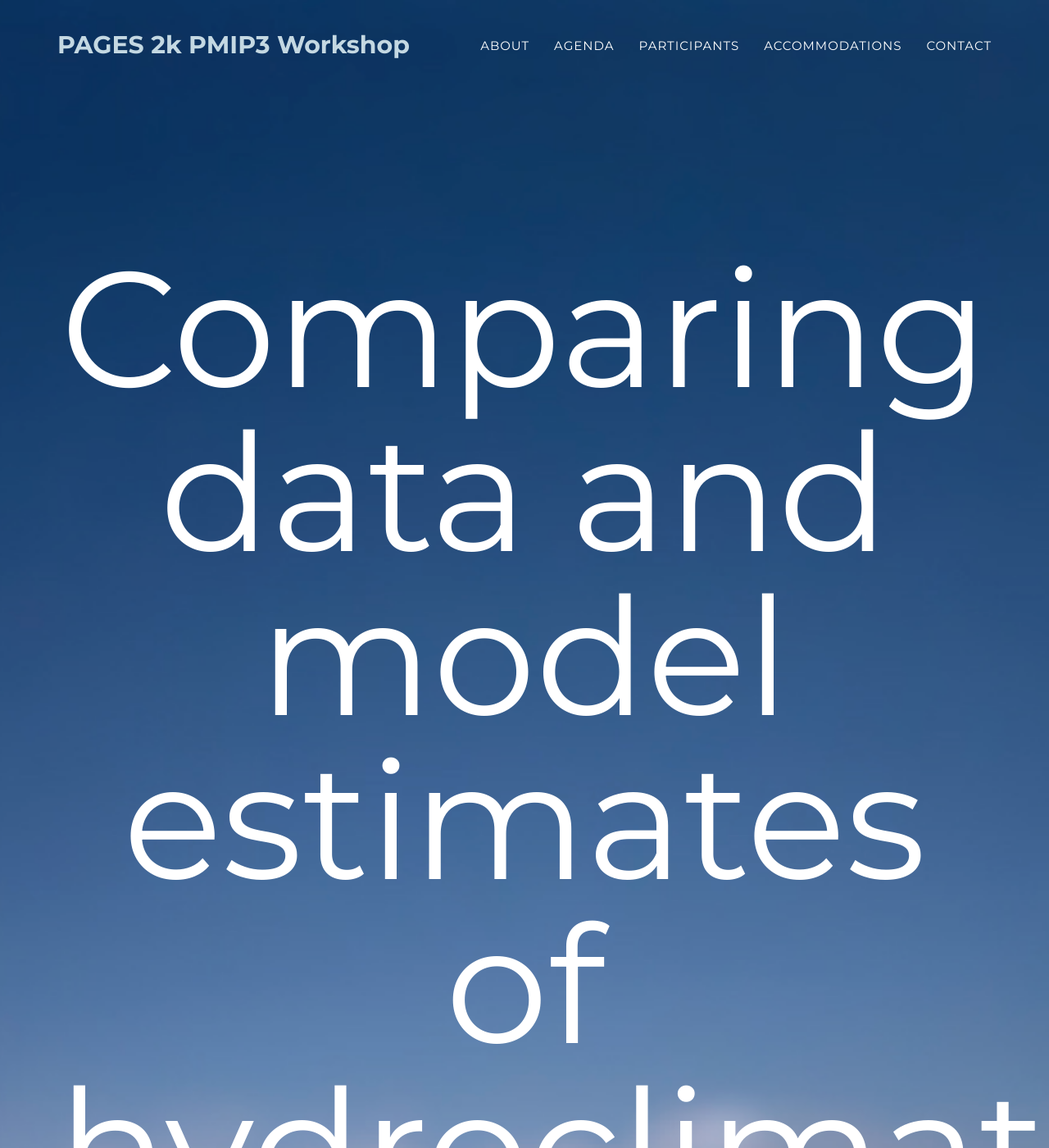
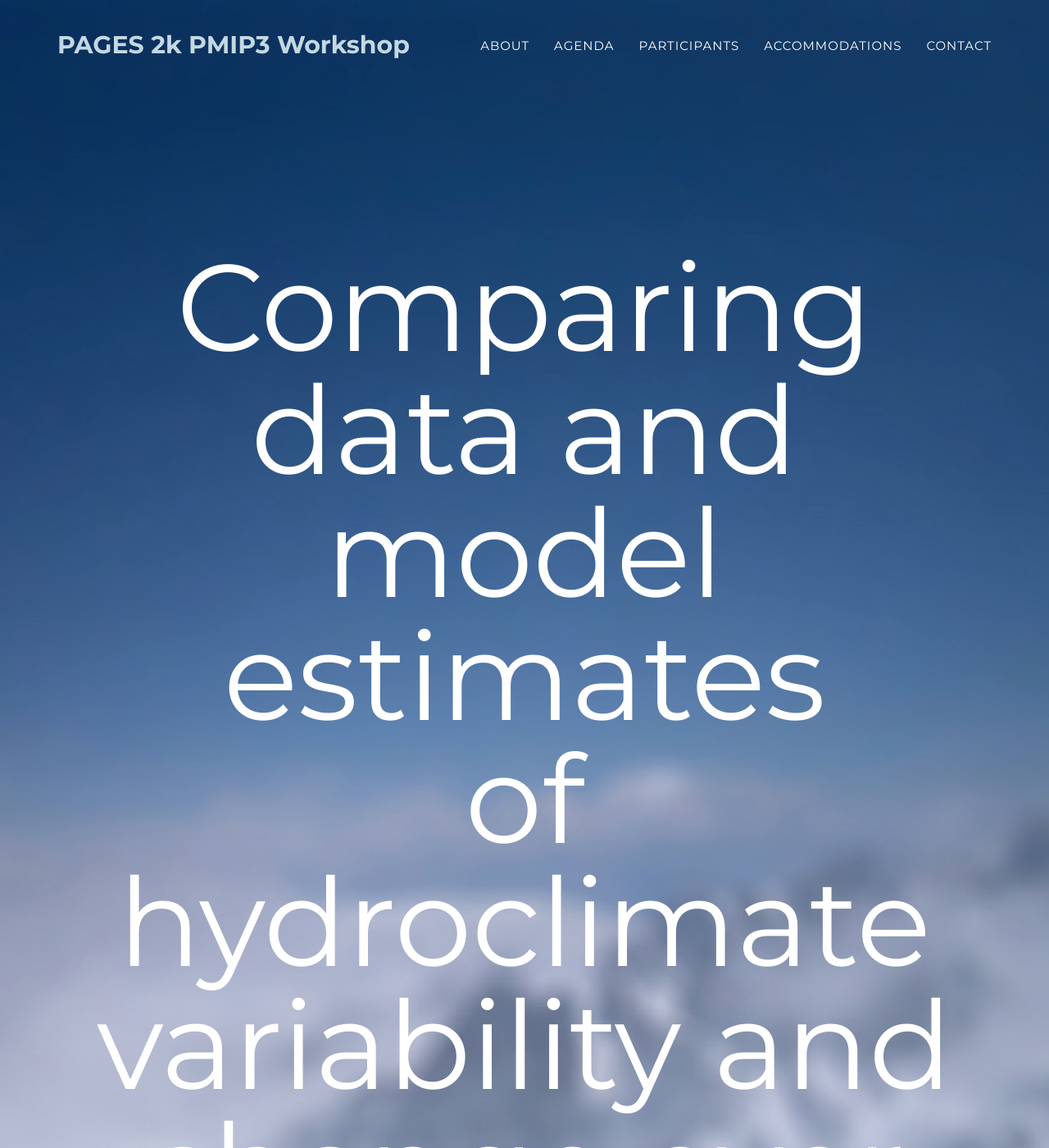
Before and after one commit to pages2kpmip3/pages2kpmip3.github.io, a Jekyll site: the page built from index.html, in a window 1280 px wide and 1400 px high. Shown: the whole window at 82% size. Built offline with Jekyll 4.4.1, drawn with Linux system fonts in a browser that asks for light colours; some web fonts are replaced.

Commit message:
Update agency.css

```diff
--- a/_includes/css/agency.css
+++ b/_includes/css/agency.css
@@ -312,9 +312,9 @@ header .intro-text .intro-heading {
     header .intro-text .intro-lead-in {
         margin-bottom: 25px;
         font-family: Montserrat,"Helvetica Neue",Helvetica,Arial,sans-serif;
-        font-size: 200px;
+        font-size: 150px;
         font-style: bold;
-        line-height: 200px;
+        line-height: 150px;
     }
 
     header .intro-text .intro-heading {
```
